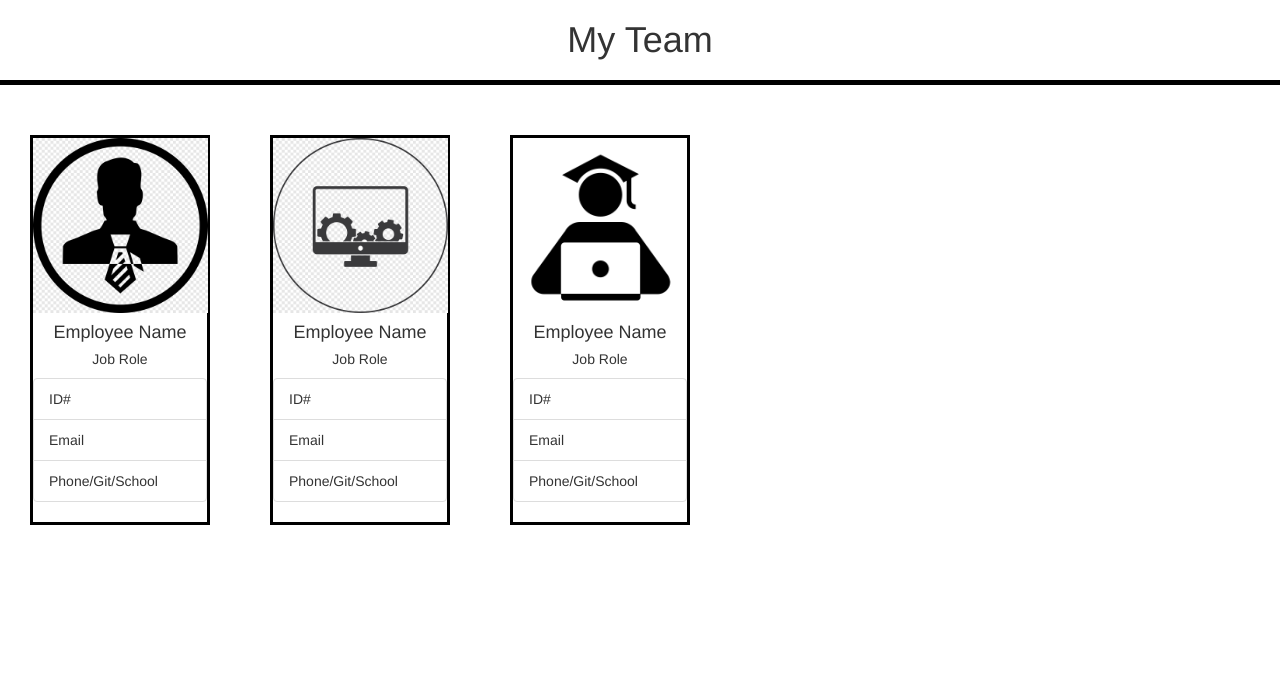
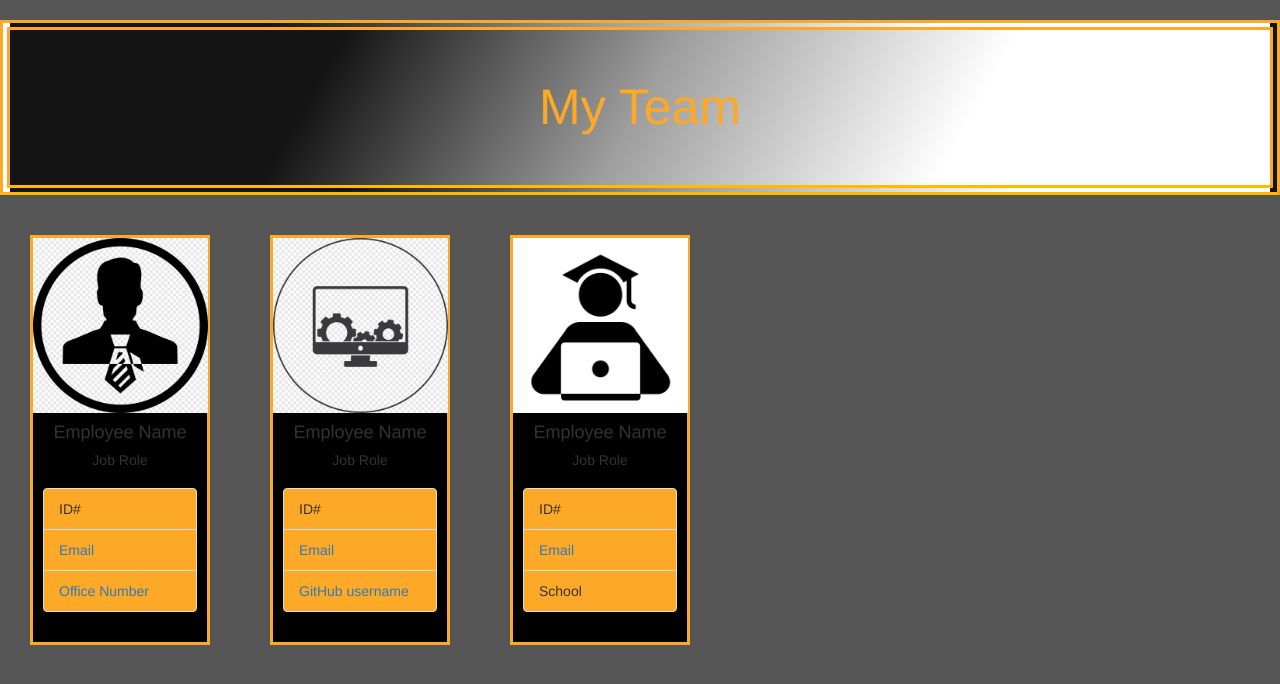
Before and after one commit to JaQwae/Team-Profile-Generator, a website: page index.html in a window 1280 px wide. Drawn offline with nearby package versions, Linux system fonts and the light colour scheme.

Commit message:
html preveiw file complete

```diff
--- a/assest/style.css
+++ b/assest/style.css
@@ -1,36 +1,52 @@
-:root{
-
+body{
+    background-color: #565656;
 }
 
 h1 {
     text-align: center;
+    background: linear-gradient(299deg, rgba(255,255,255,1) 25%, rgba(158,158,158,1) 50%, rgba(20,20,20,1) 75%);
+    padding: 5rem;
+    color: #fba926;
+    font-size: 50px;
+    border-bottom-color: #ffbb00;
+    border-style: double;
+    border-width: 10px;
 }
 
-#h1-break {
-    height:5px;
-    border-width:0;
-    background-color:black;
+img{
+    background-color: white;
 }
-
 #card-container{
     display: flex;
     flex-wrap: wrap;
 }
+
 .card{
     border-style: solid;
-    border-color: black;
+    border-color: #FBA92C;
     margin: 30px;
+    width: 18rem;
+    background-color: black;
+}
+
+.icon {
+    max-width: 200px;
+    max-height: 175px;
 }
 
 .card-body {
     text-align: center;
 }
-.icon {
-    max-width: 200px;
-    max-height: 175px;
+
+.list-group {
+    padding: 10px;
 }
 
+.list-group-item{
+    background-color: #fba926;
+}
 
+/* Minimum screen requirement */
 @media only screen and (max-width: 250px) {
     body {
         visibility: hidden;
--- a/index.html
+++ b/index.html
@@ -12,9 +12,8 @@
 
 <body>
     <h1>My Team</h1>
-    <hr id="h1-break">
     <div id='card-container'>
-        <div class="card" style="width: 18rem;">
+        <div class="card">
             <img src="./images/managerMale.png" class="card-img-top icon" alt="...">
             <div class="card-body">
                 <h4 class="card-title">Employee Name</h4>
@@ -22,11 +21,13 @@
             </div>
             <ul class="list-group list-group-flush">
                 <li class="list-group-item">ID#</li>
-                <li class="list-group-item">Email</li>
-                <li class="list-group-item">Phone/Git/School</li>
+                <!-- place holder for email -->
+                <li class="list-group-item"><a href = "mailto: abc@example.com" class ='links'>Email</a></li>
+                <!-- place holder for phone number -->
+                <li class="list-group-item"><a href= “tel:+YOURNUMBERHERE” class = 'links'>Office Number</a></li>
             </ul>
         </div>
-        <div class="card" style="width: 18rem;">
+        <div class="card">
             <img src="./images/softwareDeveloperIcon(3).png" class="card-img-top icon" alt="...">
             <div class="card-body">
                 <h4 class="card-title">Employee Name</h4>
@@ -34,11 +35,13 @@
             </div>
             <ul class="list-group list-group-flush">
                 <li class="list-group-item">ID#</li>
-                <li class="list-group-item">Email</li>
-                <li class="list-group-item">Phone/Git/School</li>
+                <!-- place holder for email -->
+                <li class="list-group-item"><a href = "mailto: abc@example.com" class ='links'>Email</a></li>
+                <!-- place holder for git -->
+                <li class="list-group-item"><a href='url' target='_blank' rel = 'noopener' class = 'links'>GitHub username</a></li>
             </ul>
         </div>
-        <div class="card" style="width: 18rem;">
+        <div class="card">
             <img src="./images/studentIcon.png" class="card-img-top icon" alt="...">
             <div class="card-body">
                 <h4 class="card-title">Employee Name</h4>
@@ -46,8 +49,9 @@
             </div>
             <ul class="list-group list-group-flush">
                 <li class="list-group-item">ID#</li>
-                <li class="list-group-item">Email</li>
-                <li class="list-group-item">Phone/Git/School</li>
+                <!-- place holder for email -->
+                <li class="list-group-item"><a href = "mailto: abc@example.com" class ='links'>Email</a></li>
+                <li class="list-group-item">School</li>
             </ul>
         </div>
     </div>
```
